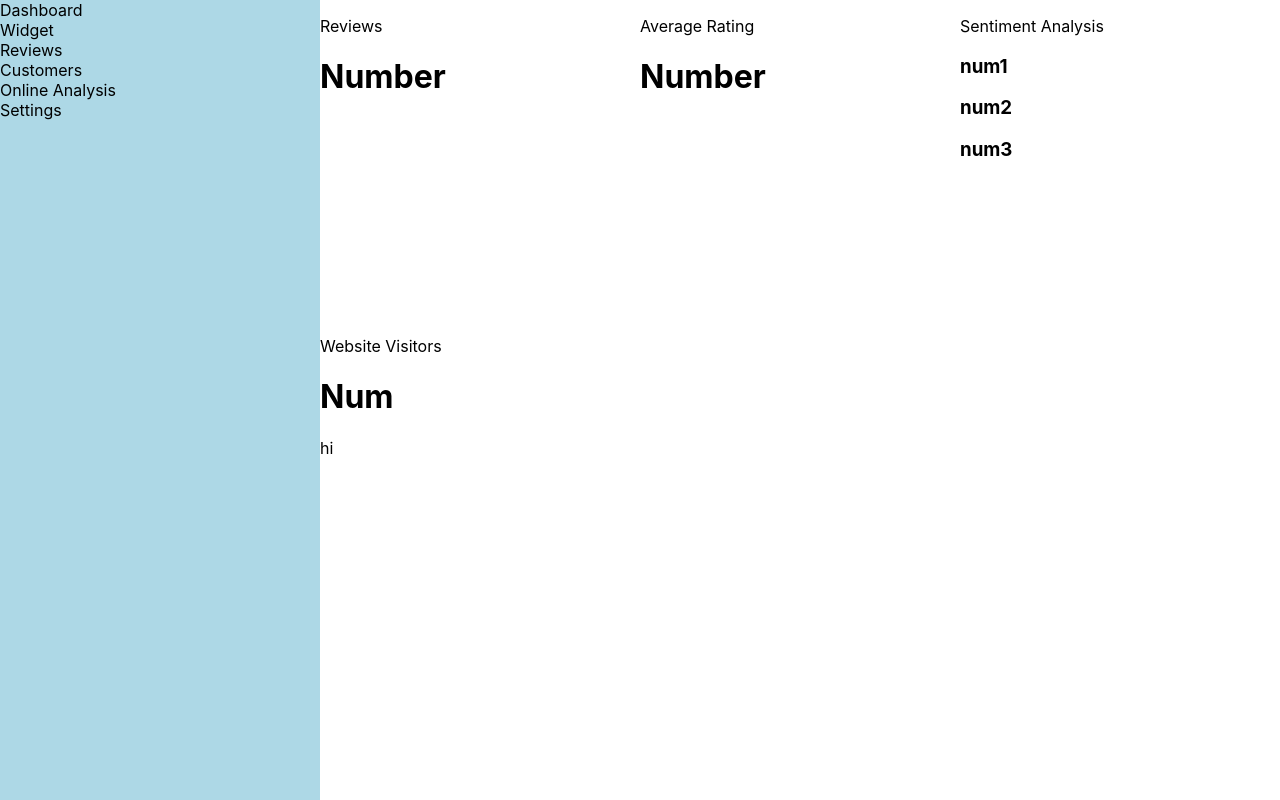
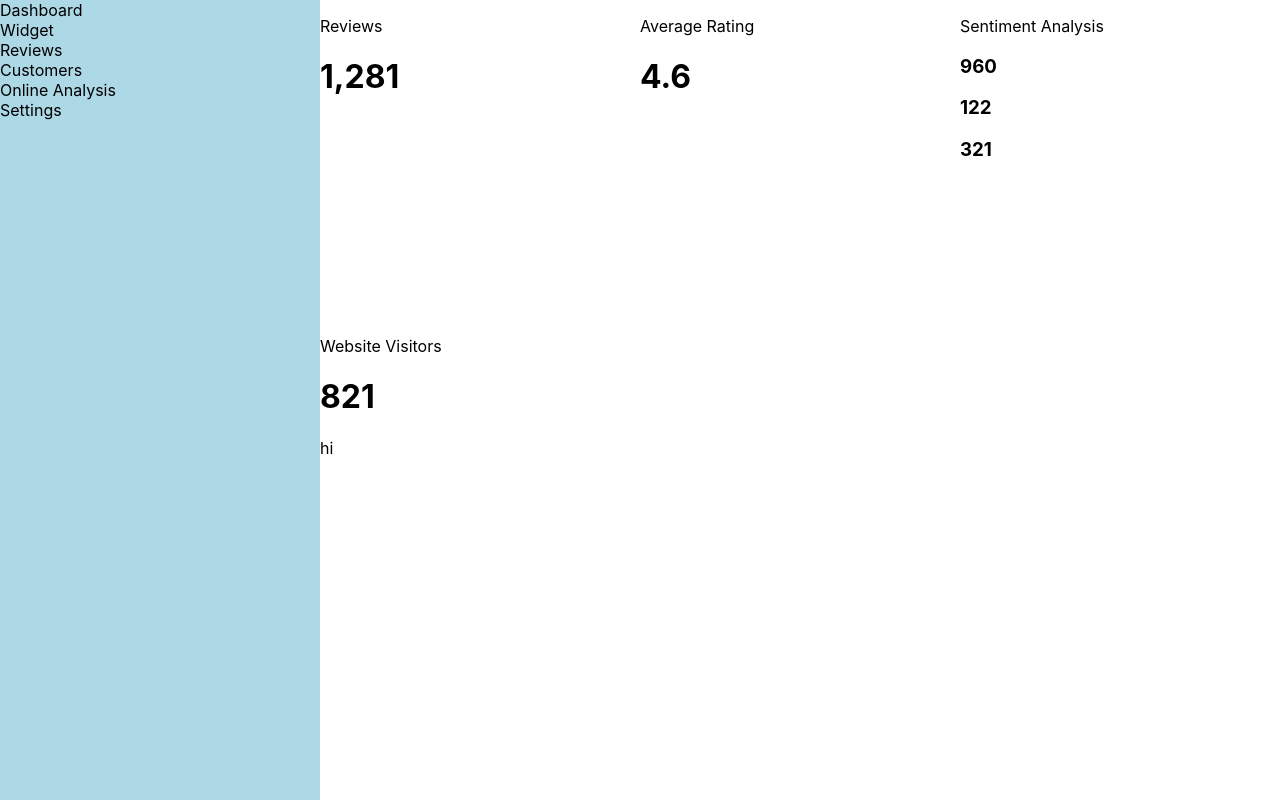
Before and after one commit to cinduhrz/intotoreact-lab, a React (Create React App) app: page / in a window 1280 px wide. Built offline with nearby package versions, Linux system fonts and the light colour scheme.

Commit message:
added numbers as properties to components

```diff
--- a/src/App.js
+++ b/src/App.js
@@ -11,10 +11,10 @@ function App() {
   return (<>
     <div className="main" >
       <Sidebar />
-      <Section sectionClass="reviews" sectionTitle="Reviews"/>
-      <Section sectionClass="average-rating" sectionTitle="Average Rating"/>
-      <SentimentAnalysis />
-      <WebsiteVisitors />
+      <Section sectionClass="reviews" sectionTitle="Reviews" num="1,281" />
+      <Section num="4.6" sectionClass="average-rating" sectionTitle="Average Rating"/>
+      <SentimentAnalysis num1="960" num2="122" num3="321" />
+      <WebsiteVisitors num="821" />
     </div>
   </>);
 }
--- a/src/components/Section.js
+++ b/src/components/Section.js
@@ -2,7 +2,7 @@ function Section(props){
     return (<>
         <div className={`${props.sectionClass} topSection`}>
             <p>{props.sectionTitle}</p>
-            <h1 className="big-num">Number</h1>
+            <h1 className="big-num">{props.num}</h1>
         </div>
     </>)
 }
--- a/src/components/SentimentAnalysis.js
+++ b/src/components/SentimentAnalysis.js
@@ -2,9 +2,11 @@ function SentimentAnalysis(props){
     return (<>
         <div className="sentiment-analysis top-section">
             <p>Sentiment Analysis</p>
-            <h3 className="small-num">num1</h3>
-            <h3 className="small-num">num2</h3>
-            <h3 className="small-num">num3</h3>
+            <div className="sentiment-analysis-nums-container" >
+                <h3 className="small-num">{props.num1}</h3>
+                <h3 className="small-num">{props.num2}</h3>
+                <h3 className="small-num">{props.num3}</h3>
+            </div>
         </div>
     </>)
 }
--- a/src/components/WebsiteVisitors.js
+++ b/src/components/WebsiteVisitors.js
@@ -2,7 +2,7 @@ const WebsiteVisitors = (props) => {
     return (<>
         <div className="website-visitors">
             <p>Website Visitors</p>
-            <h1 className="big-num">Num</h1>
+            <h1 className="big-num">{props.num}</h1>
             <div className="website-visitors-inner-rect">
                 hi
             </div>
```
